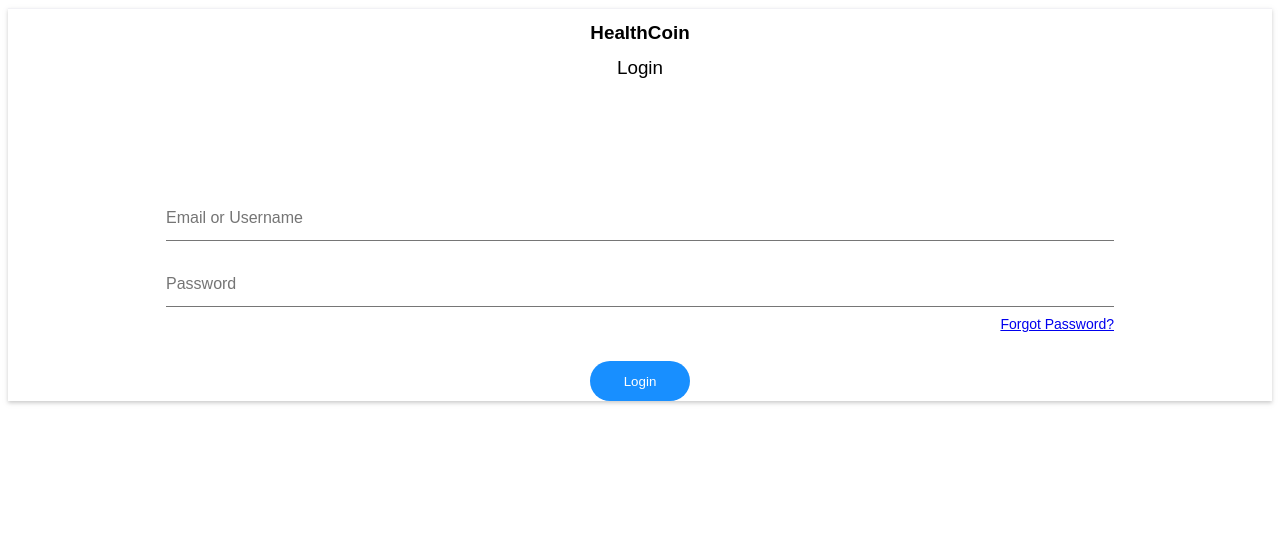
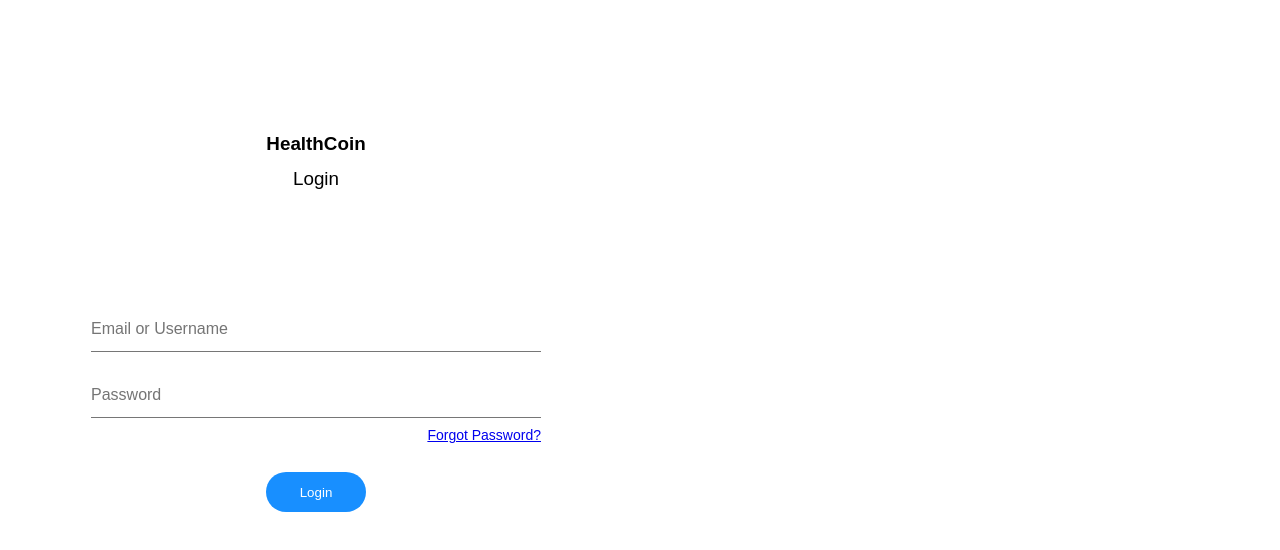
Before and after one commit to ian-joseph-chandra/HealthCoin_Patient, an Angular app: page /login in a window 1280 px wide. Shown: the top 550 px of the page. Built offline with nearby package versions, Linux system fonts and the light colour scheme.

Commit message:
2020/02/04
set login box to be center

```diff
--- a/src/app/pages/login/login.component.css
+++ b/src/app/pages/login/login.component.css
@@ -1,11 +1,13 @@
 .login-box {
-  box-sizing: border-box;
-  box-shadow: 0 2px 4px 0 rgba(181, 181, 181, .7);
+  position: absolute;
   width: 100%;
-  right: 10px;
-  min-height: 100%;
+  height: 100%;
+  top: 15%;
+  right: auto;
+  left: auto;
+  max-height: 400px;
+  max-width: 600px;
   z-index: 1;
-  border-top: 1px solid #f1f1f5;
   font-family: Arial, monospace;
 }
 
--- a/src/app/pages/login/login.component.html
+++ b/src/app/pages/login/login.component.html
@@ -1,3 +1,5 @@
+<body [style.height.px]="screenHeight" [style.width.px]="screenWidth">
+
 <div class="login-box">
   <div class="header-text">
     <Strong>HealthCoin</Strong>
@@ -18,11 +20,8 @@
     <label><a href="https://www.google.com/" target="_self">Forgot Password?</a></label>
   </div>
 
-  <html lang="id" class="forgot-password-hyperlink" style="cursor: pointer">
-
-  </html>
-
   <div class="login-button-box">
     <button type="submit" (click)="login()" class="login-button">Login</button>
   </div>
 </div>
+</body>
--- a/src/app/pages/login/login.component.ts
+++ b/src/app/pages/login/login.component.ts
@@ -1,4 +1,5 @@
 import {Component, OnInit} from '@angular/core';
+import { HostListener } from '@angular/core';
 
 @Component({
   selector: 'app-login',
@@ -14,10 +15,21 @@ export class LoginComponent implements OnInit {
   inputUserOrEmail = '';
   inputPass = '';
 
+  // Variable for screen size
+  screenHeight: number;
+  screenWidth: number;
+
   constructor() {
+    this.getScreenSize();
   }
 
   ngOnInit() {
+  }
+
+  @HostListener('window:resize', ['$event'])
+  getScreenSize(event?) {
+    this.screenHeight = window.innerHeight;
+    this.screenWidth = window.innerWidth;
   }
 
   getInputUser() {
```
